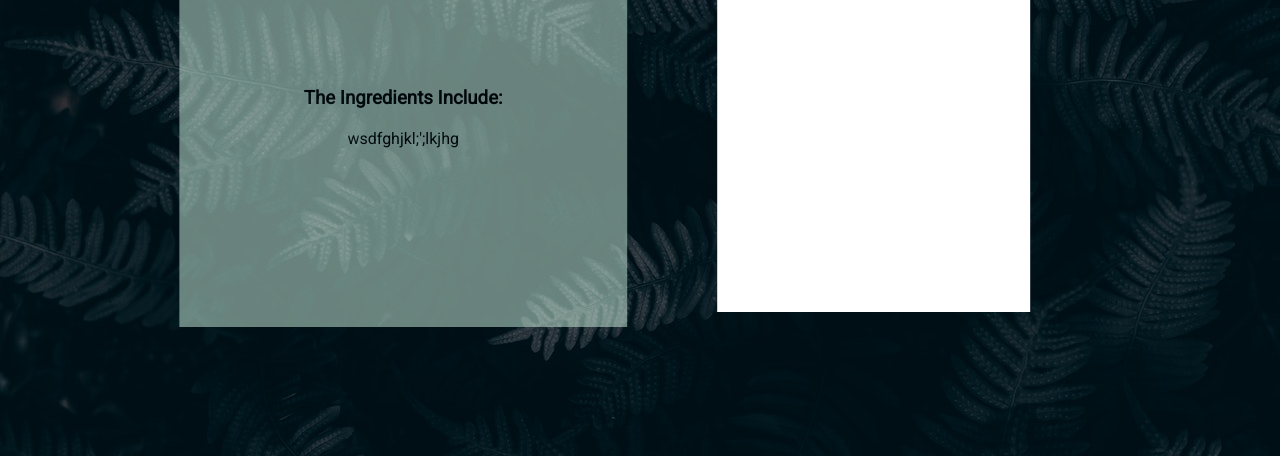
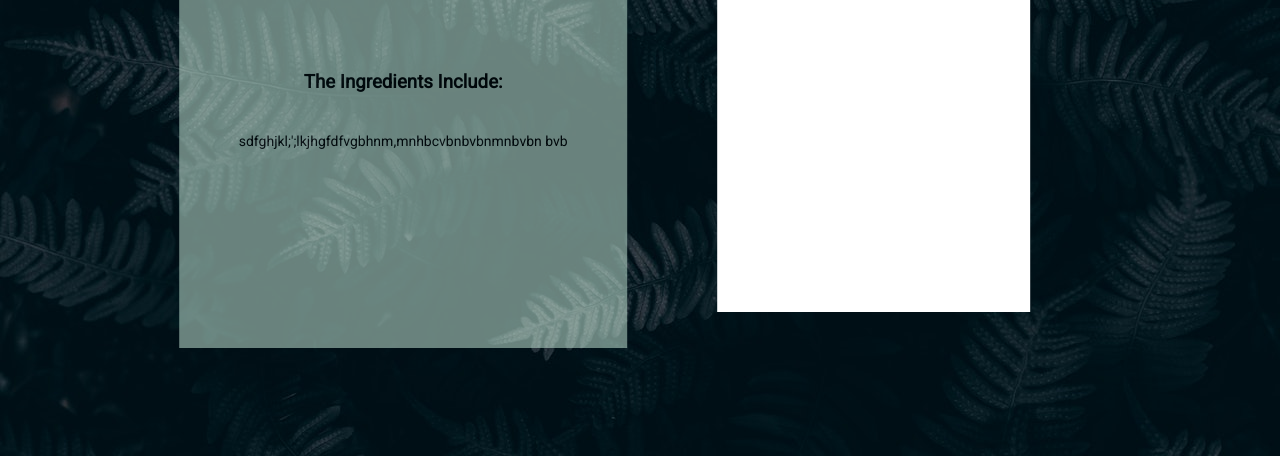
Before and after one commit to Keji-so/api-project, a plain HTML site: page index.html in a window 1280 px wide. Shown: the part 344-800 px from the top of the page. Drawn offline with Linux system fonts and the light colour scheme; a web font is replaced by a local one.

Commit message:
fourth commit

```diff
--- a/app.js
+++ b/app.js
@@ -6,14 +6,10 @@ const links = document.querySelectorAll('.nav-links li');
 
 
 // event listeners
-hamBurger.addEventListener('click', () => {
+ hamBurger.addEventListener('click', () => {
     menu.classList.toggle('open');
     links.forEach((item) => {
         item.classList.toggle('active');
     });
 
 });
-
-hamBurger.addEventListener('click', () => {
-    window.innerWidth < 900 && menu.classList.toggle('open-mobile');
-});
--- a/index.html
+++ b/index.html
@@ -35,8 +35,8 @@
         </div>
 
         <div class="ingredient">
-            <h3>The Ingredients Include:</h3>
-            <div class="ingredient-info">wsdfghjkl;';lkjhg</div>
+           <div class="ingredient-heading"><h3>The Ingredients Include:</h3></div>
+            <div class="ingredient-info">sdfghjkl;';lkjhgfdfvgbhnm,mnhbcvbnbvbnmnbvbn bvb</div>
         </div>
 
     </div>
--- a/scss/app.scss
+++ b/scss/app.scss
@@ -15,6 +15,11 @@ body {
     height: 100vh;
     width: 100vw;
     font-family: 'Roboto', sans-serif;
+    overflow: hidden;
+
+    @include for-tablet-portrait-up  {
+        overflow: auto;
+    }
 
 
 
@@ -58,15 +63,23 @@ body {
                 @include flexProp;
                 flex-direction: column;
                 height: 60vh;
-                width: 15vw;
+                width: 12vw;
                 transition: all 0.3s ease;
                 position: absolute;
                 top: 10vh;
                 pointer-events: none;
                 opacity: 0;
 
+                @include for-tablet-portrait-up  {
+                    height: 100vh;
+                    width: 22vw;
+                    top: -10vh;
+                }
+
              li {
                 $self: &;
+
+
 
                  margin: 50px 0;
                 opacity: 0;
@@ -81,9 +94,14 @@ body {
                        transition: all 0.5s ease-in 0.6s;
                     }
 
+
+
+
                     &.active {
                         opacity: 1;
                   }
+
+
 
 
                  a {
@@ -92,8 +110,7 @@ body {
                     font-size: 1.2rem;
 
                    @include for-tablet-portrait-up  {
-                        color: #fff;
-                        font-size: 1.5rem;
+                        font-size: 1.3rem;
                     }
 
                 }
@@ -106,26 +123,7 @@ body {
               }
 
 
-        @include for-tablet-portrait-up  {
-            $self: &;
 
-            background: rgba(155, 164, 180, 0.2);
-            position: fixed;
-            width: 100vw;
-            height: 100vh;
-            top: -2vh;
-            transition: all 1s ease;
-            pointer-events: none;
-            clip-path: circle(100px at -10% -14%);
-
-
-            &.open-mobile {
-                clip-path: circle(1000px at -10% -12%);
-                pointer-events: all;
-
-
-            }
-        }
     }
 
     .content {
@@ -235,20 +233,29 @@ body {
                     padding-bottom: 50%;
                 }
 
+               .ingredient-heading {
+                    margin-bottom: 15px;
+
                    h3 {
-                    padding-bottom: 20px;
+                    padding: 5px;
 
                     @include for-tablet-portrait-up  {
                             font-size: 16px;
 
                     }
                 }
+               }
 
-                .ingerdient-info {
+                .ingredient-info {
+                    text-align: center;
+                    font-size: 14px;
                     padding: 20px;
+                   // width: 80%;
+                    //height: 30%;
 
                     @include for-tablet-portrait-up  {
-                            font-size: 14px;
+                            font-size: 12px;
+                            padding: 0 20px;
                     }
                 }
 
--- a/scss/mixins.scss
+++ b/scss/mixins.scss
@@ -2,7 +2,7 @@
     margin: 0;
     padding: 0;
     box-sizing: border-box;
-    overflow: hidden;
+
 
 }
 
```
Also changed, not shown: scss/app.css, 1 other file. Lines whose indentation alone changed are shown as unchanged.
